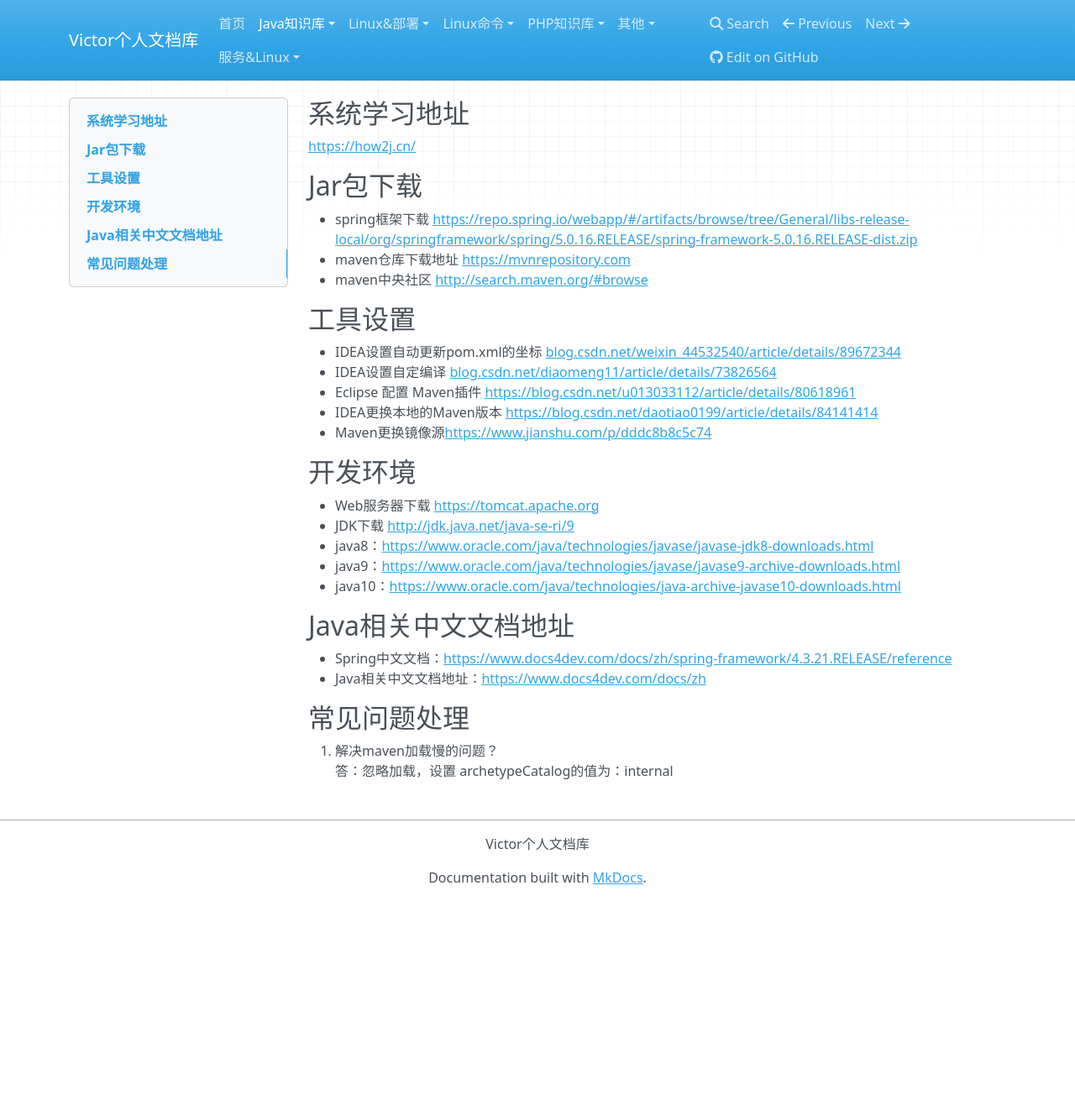
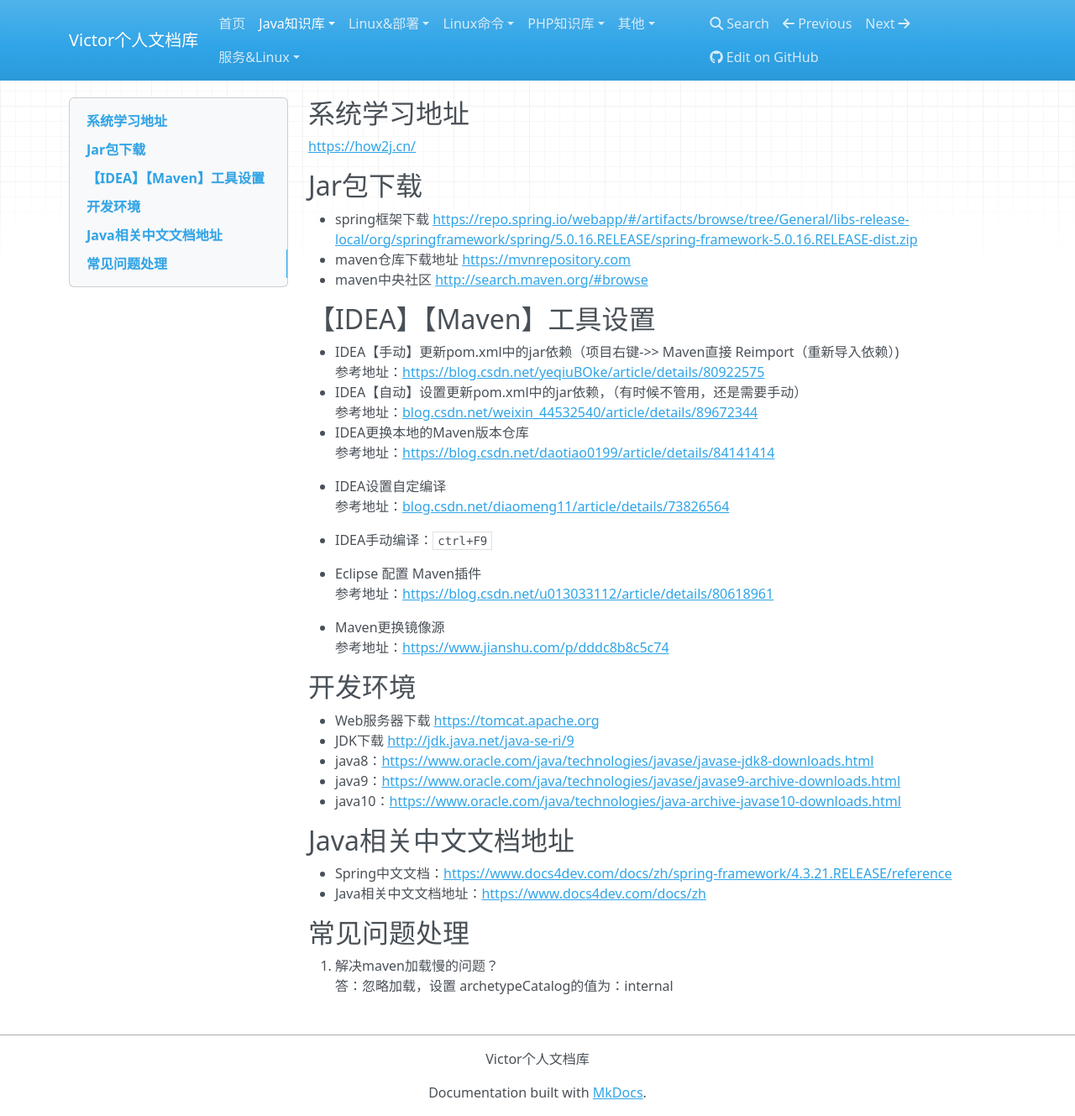
Before and after one commit to victor24680/victorDocs, an MkDocs documentation site: the page built from docs/Java知识库/开发相关jar下载地址.md, in a window 1280 px wide and 1329 px high. Shown: the whole window at 84% size. Built offline with MkDocs 1.6.1, drawn with Linux system fonts in a browser that asks for light colours; nearby versions of some CDN libraries.

Commit message:
手动设置maven工程

```diff
--- a/docs/Java知识库/开发相关jar下载地址.md
+++ b/docs/Java知识库/开发相关jar下载地址.md
@@ -7,16 +7,24 @@
 [https://mvnrepository.com](https://mvnrepository.com)
 - maven中央社区
 [http://search.maven.org/#browse](http://search.maven.org/#browse)
-## 工具设置
-- IDEA设置自动更新pom.xml的坐标
-[blog.csdn.net/weixin_44532540/article/details/89672344](blog.csdn.net/weixin_44532540/article/details/89672344)
-- IDEA设置自定编译
-[blog.csdn.net/diaomeng11/article/details/73826564](blog.csdn.net/diaomeng11/article/details/73826564)
-- Eclipse 配置 Maven插件
-[https://blog.csdn.net/u013033112/article/details/80618961](https://blog.csdn.net/u013033112/article/details/80618961)
-- IDEA更换本地的Maven版本
-[https://blog.csdn.net/daotiao0199/article/details/84141414](https://blog.csdn.net/daotiao0199/article/details/84141414)
-- Maven更换镜像源[https://www.jianshu.com/p/dddc8b8c5c74](https://www.jianshu.com/p/dddc8b8c5c74)
+
+## 【IDEA】【Maven】工具设置
+- IDEA【手动】更新pom.xml中的jar依赖（项目右键->> Maven直接 Reimport（重新导入依赖）)<br />
+参考地址：[https://blog.csdn.net/yeqiuBOke/article/details/80922575](https://blog.csdn.net/yeqiuBOke/article/details/80922575)
+- IDEA【自动】设置更新pom.xml中的jar依赖，（有时候不管用，还是需要手动）<br />
+参考地址：[blog.csdn.net/weixin_44532540/article/details/89672344](blog.csdn.net/weixin_44532540/article/details/89672344)
+- IDEA更换本地的Maven版本仓库<br />
+参考地址：[https://blog.csdn.net/daotiao0199/article/details/84141414](https://blog.csdn.net/daotiao0199/article/details/84141414)
+
+- IDEA设置自定编译<br />
+参考地址：[blog.csdn.net/diaomeng11/article/details/73826564](blog.csdn.net/diaomeng11/article/details/73826564)
+- IDEA手动编译：`ctrl+F9`
+
+- Eclipse 配置 Maven插件<br />
+参考地址：[https://blog.csdn.net/u013033112/article/details/80618961](https://blog.csdn.net/u013033112/article/details/80618961)
+
+- Maven更换镜像源<br />
+参考地址：[https://www.jianshu.com/p/dddc8b8c5c74](https://www.jianshu.com/p/dddc8b8c5c74)
 
 
 ## 开发环境
```
Also changed, not shown: docs/Java知识库/SpringBoot配置/MySQL5.6切换到MySQL8.0的配置变更.md (+1 -1 lines).
